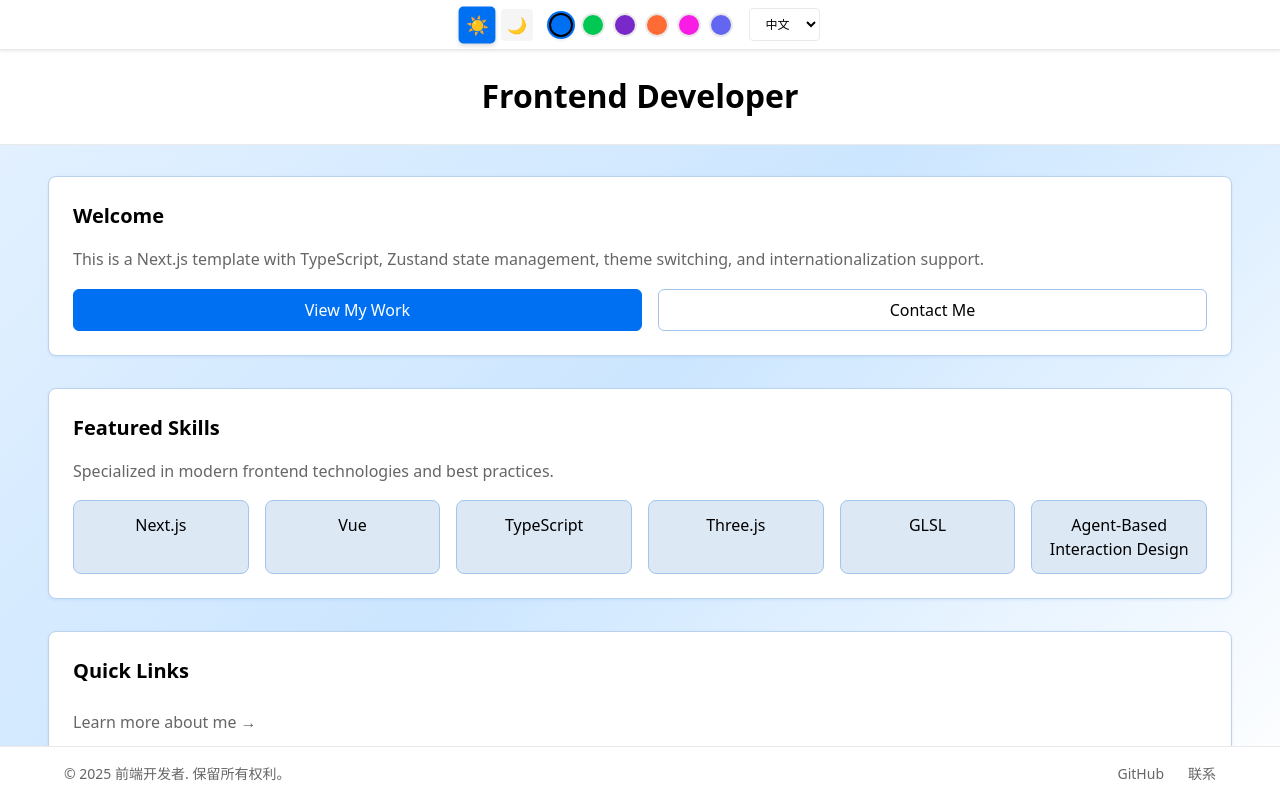
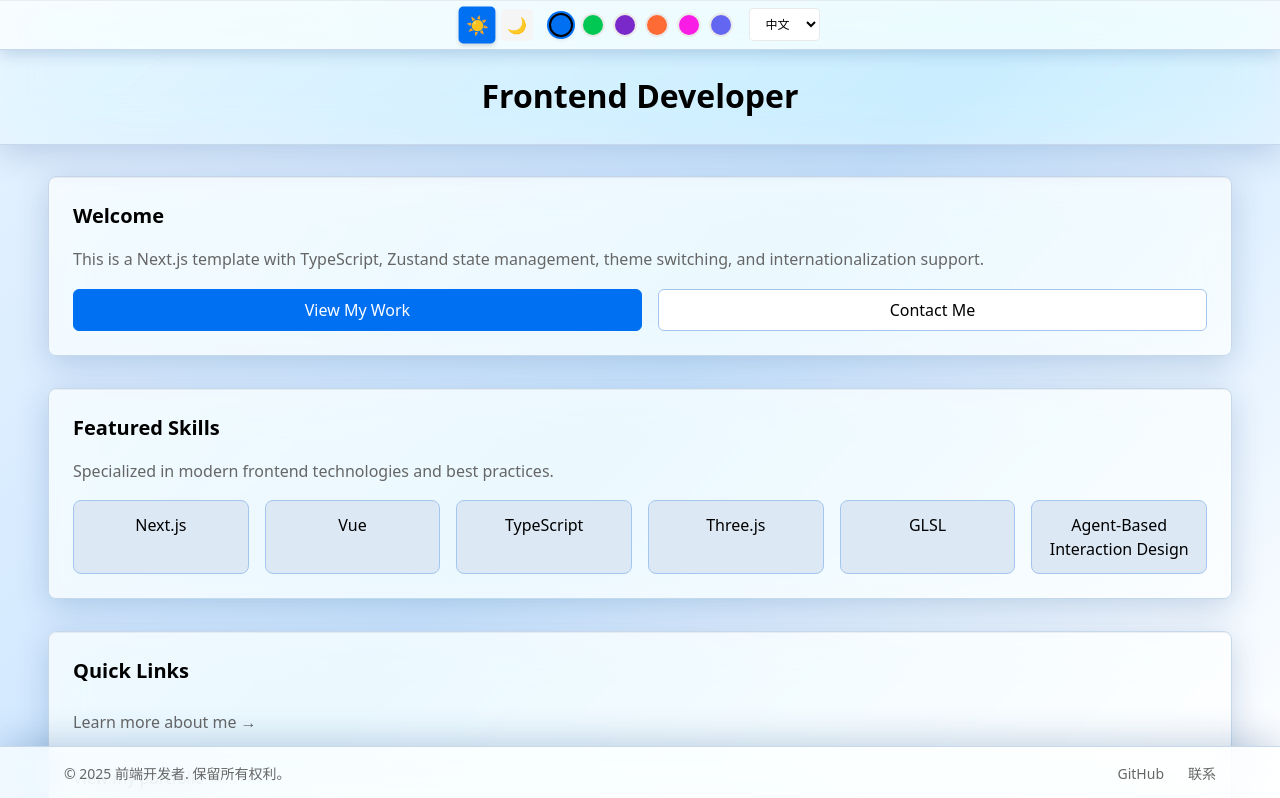
Before and after one commit to BarbaraZhu22/personal-website, a Next.js app: page / in a window 1280 px wide. Shown: the top 798 px of the page. Built offline with nearby package versions, Linux system fonts and the light colour scheme.

Commit message:
PW: add global css

```diff
--- a/layouts/Footer/Footer.module.css
+++ b/layouts/Footer/Footer.module.css
@@ -3,11 +3,24 @@
   bottom: 0;
   left: 0;
   right: 0;
-  background-color: var(--color-background);
-  border-top: 1px solid var(--color-border);
+  background: color-mix(in srgb, var(--color-background) 70%, transparent);
+  backdrop-filter: blur(20px) saturate(180%);
+  -webkit-backdrop-filter: blur(20px) saturate(180%);
+  border-top: 1px solid color-mix(in srgb, var(--color-primary) 15%, var(--color-border));
   padding: 1rem 0;
   z-index: 100;
-  transition: background-color 0.3s ease, border-color 0.3s ease;
+  box-shadow:
+    0 -8px 32px 0 color-mix(in srgb, var(--color-primary) 10%, rgba(0, 0, 0, 0.1)),
+    inset 0 -1px 0 0 color-mix(in srgb, var(--color-foreground) 5%, transparent);
+  transition: background 0.3s ease, border-color 0.3s ease, box-shadow 0.3s ease;
+}
+
+.dark .footer {
+  background: color-mix(in srgb, var(--color-background) 60%, transparent);
+  border-top: 1px solid color-mix(in srgb, var(--color-primary) 20%, var(--color-border));
+  box-shadow:
+    0 -8px 32px 0 color-mix(in srgb, var(--color-primary) 15%, rgba(0, 0, 0, 0.3)),
+    inset 0 -1px 0 0 color-mix(in srgb, var(--color-foreground) 10%, transparent);
 }
 
 .container {
--- a/layouts/Header/Header.module.css
+++ b/layouts/Header/Header.module.css
@@ -3,12 +3,25 @@
   top: 0;
   left: 0;
   right: 0;
-  border-bottom: 1px solid var(--color-border);
+  border-bottom: 1px solid color-mix(in srgb, var(--color-primary) 15%, var(--color-border));
   padding-top: clamp(3rem, 5vw + 0.5rem, 5.5rem);
   padding-bottom: clamp(1rem, 2vw + 0.5rem, 1.5rem);
-  background-color: var(--color-background);
+  background: color-mix(in srgb, var(--color-background) 22%, transparent);
+  backdrop-filter: blur(20px) saturate(180%);
+  -webkit-backdrop-filter: blur(20px) saturate(180%);
   z-index: 99;
-  transition: background-color 0.3s ease, border-color 0.3s ease, margin-top 0.3s ease;
+  box-shadow:
+    0 8px 32px 0 color-mix(in srgb, var(--color-primary) 10%, rgba(0, 0, 0, 0.1)),
+    inset 0 1px 0 0 color-mix(in srgb, var(--color-foreground) 5%, transparent);
+  transition: background 0.3s ease, border-color 0.3s ease, box-shadow 0.3s ease;
+}
+
+.dark .header {
+  background: color-mix(in srgb, var(--color-background) 60%, transparent);
+  border-bottom: 1px solid color-mix(in srgb, var(--color-primary) 20%, var(--color-border));
+  box-shadow:
+    0 8px 32px 0 color-mix(in srgb, var(--color-primary) 15%, rgba(0, 0, 0, 0.3)),
+    inset 0 1px 0 0 color-mix(in srgb, var(--color-foreground) 10%, transparent);
 }
 
 .container {
--- a/layouts/Header/TopBar/TopBar.module.css
+++ b/layouts/Header/TopBar/TopBar.module.css
@@ -4,14 +4,26 @@
   left: 0;
   right: 0;
   z-index: 1000;
-  background-color: var(--color-background);
-  border-bottom: 1px solid var(--color-border);
+  background: color-mix(in srgb, var(--color-background) 70%, transparent);
+  backdrop-filter: blur(20px) saturate(180%);
+  -webkit-backdrop-filter: blur(20px) saturate(180%);
+  border-bottom: 1px solid color-mix(in srgb, var(--color-primary) 15%, var(--color-border));
   padding: clamp(0.375rem, 1vw + 0.125rem, 0.5rem) 0;
-  backdrop-filter: blur(8px);
-  box-shadow: 0 1px 3px rgba(0, 0, 0, 0.1);
+  box-shadow:
+    0 4px 16px 0 color-mix(in srgb, var(--color-primary) 10%, rgba(0, 0, 0, 0.1)),
+    inset 0 1px 0 0 color-mix(in srgb, var(--color-foreground) 5%, transparent);
   /* Smooth show/hide transition */
   composes: transition-transform from global;
   transform: translateY(0);
+  transition: background 0.3s ease, border-color 0.3s ease, box-shadow 0.3s ease;
+}
+
+.dark .topBar {
+  background: color-mix(in srgb, var(--color-background) 60%, transparent);
+  border-bottom: 1px solid color-mix(in srgb, var(--color-primary) 20%, var(--color-border));
+  box-shadow:
+    0 4px 16px 0 color-mix(in srgb, var(--color-primary) 15%, rgba(0, 0, 0, 0.3)),
+    inset 0 1px 0 0 color-mix(in srgb, var(--color-foreground) 10%, transparent);
 }
 
 .topBar.visible {
--- a/styles/globals.css
+++ b/styles/globals.css
@@ -151,15 +151,48 @@ a {
   opacity: 0.9;
 }
 
-/* Card styles */
+/* Glass effect (glassmorphism) utility class */
+.glass-effect {
+  background: color-mix(in srgb, var(--color-background) 70%, transparent);
+  backdrop-filter: blur(20px) saturate(180%);
+  -webkit-backdrop-filter: blur(20px) saturate(180%);
+  border: 1px solid color-mix(in srgb, var(--color-primary) 15%, var(--color-border));
+  box-shadow:
+    0 8px 32px 0 color-mix(in srgb, var(--color-primary) 10%, rgba(0, 0, 0, 0.1)),
+    inset 0 1px 0 0 color-mix(in srgb, var(--color-foreground) 5%, transparent);
+  transition: background 0.3s ease, border-color 0.3s ease, box-shadow 0.3s ease;
+}
+
+/* Dark mode glass effect adjustment */
+.dark .glass-effect {
+  background: color-mix(in srgb, var(--color-background) 60%, transparent);
+  border: 1px solid color-mix(in srgb, var(--color-primary) 20%, var(--color-border));
+  box-shadow:
+    0 8px 32px 0 color-mix(in srgb, var(--color-primary) 15%, rgba(0, 0, 0, 0.3)),
+    inset 0 1px 0 0 color-mix(in srgb, var(--color-foreground) 10%, transparent);
+}
+
+/* Card styles with glass effect */
 .card {
-  background-color: var(--color-background);
-  border: 1px solid color-mix(in srgb, var(--color-primary) 20%, var(--color-border));
+  background: color-mix(in srgb, var(--color-background) 70%, transparent);
+  backdrop-filter: blur(20px) saturate(180%);
+  -webkit-backdrop-filter: blur(20px) saturate(180%);
+  border: 1px solid color-mix(in srgb, var(--color-primary) 15%, var(--color-border));
   border-radius: 0.5rem;
   /* Fluid padding scales with root font-size */
   padding: clamp(1rem, 2vw + 0.5rem, 1.5rem);
-  box-shadow: 0 1px 3px color-mix(in srgb, var(--color-primary) 10%, transparent);
-  transition: border-color 0.3s ease, box-shadow 0.3s ease;
+  box-shadow:
+    0 8px 32px 0 color-mix(in srgb, var(--color-primary) 10%, rgba(0, 0, 0, 0.1)),
+    inset 0 1px 0 0 color-mix(in srgb, var(--color-foreground) 5%, transparent);
+  transition: background 0.3s ease, border-color 0.3s ease, box-shadow 0.3s ease;
+}
+
+.dark .card {
+  background: color-mix(in srgb, var(--color-background) 60%, transparent);
+  border: 1px solid color-mix(in srgb, var(--color-primary) 20%, var(--color-border));
+  box-shadow:
+    0 8px 32px 0 color-mix(in srgb, var(--color-primary) 15%, rgba(0, 0, 0, 0.3)),
+    inset 0 1px 0 0 color-mix(in srgb, var(--color-foreground) 10%, transparent);
 }
 
 /* Input styles */
```
